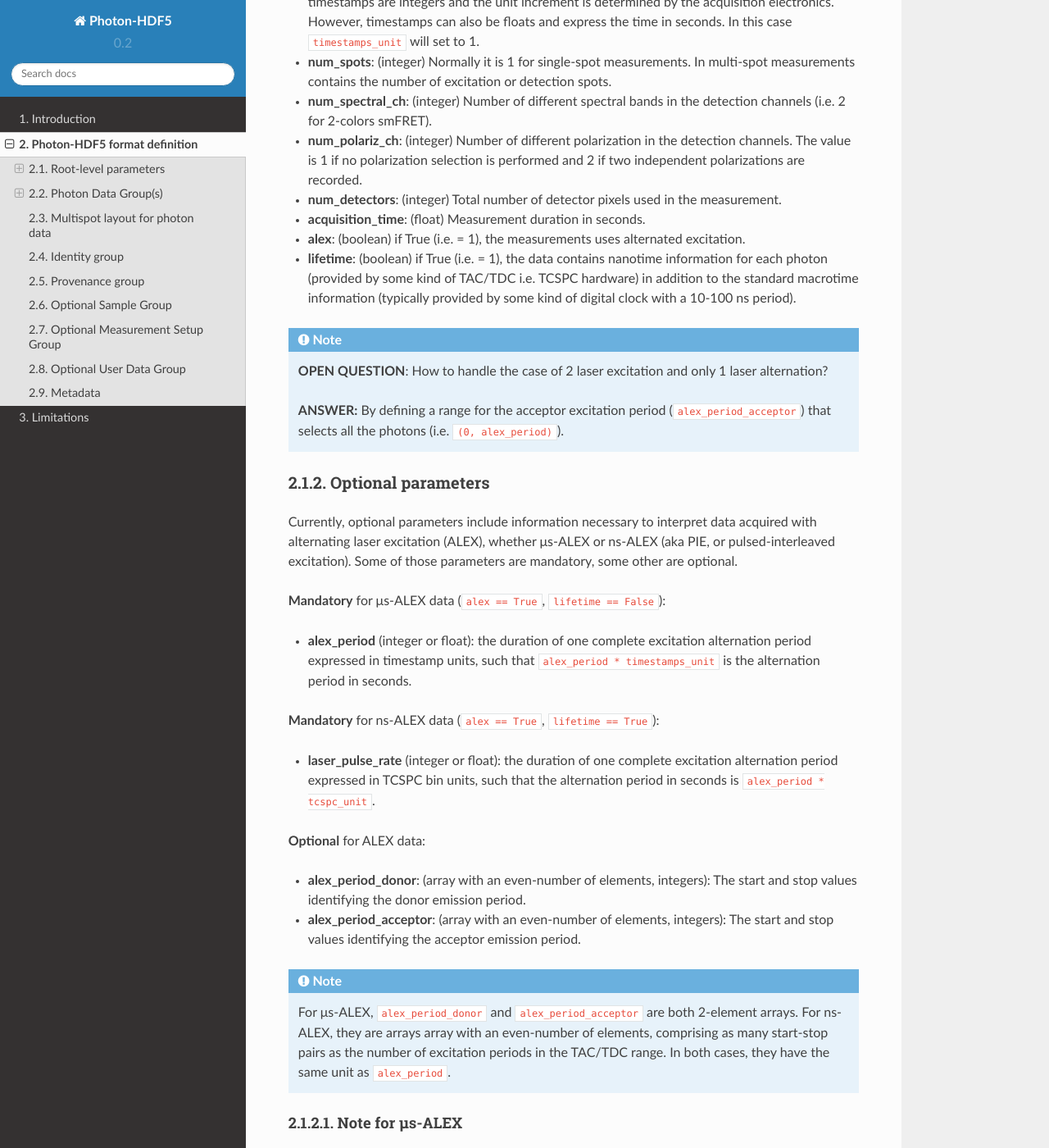
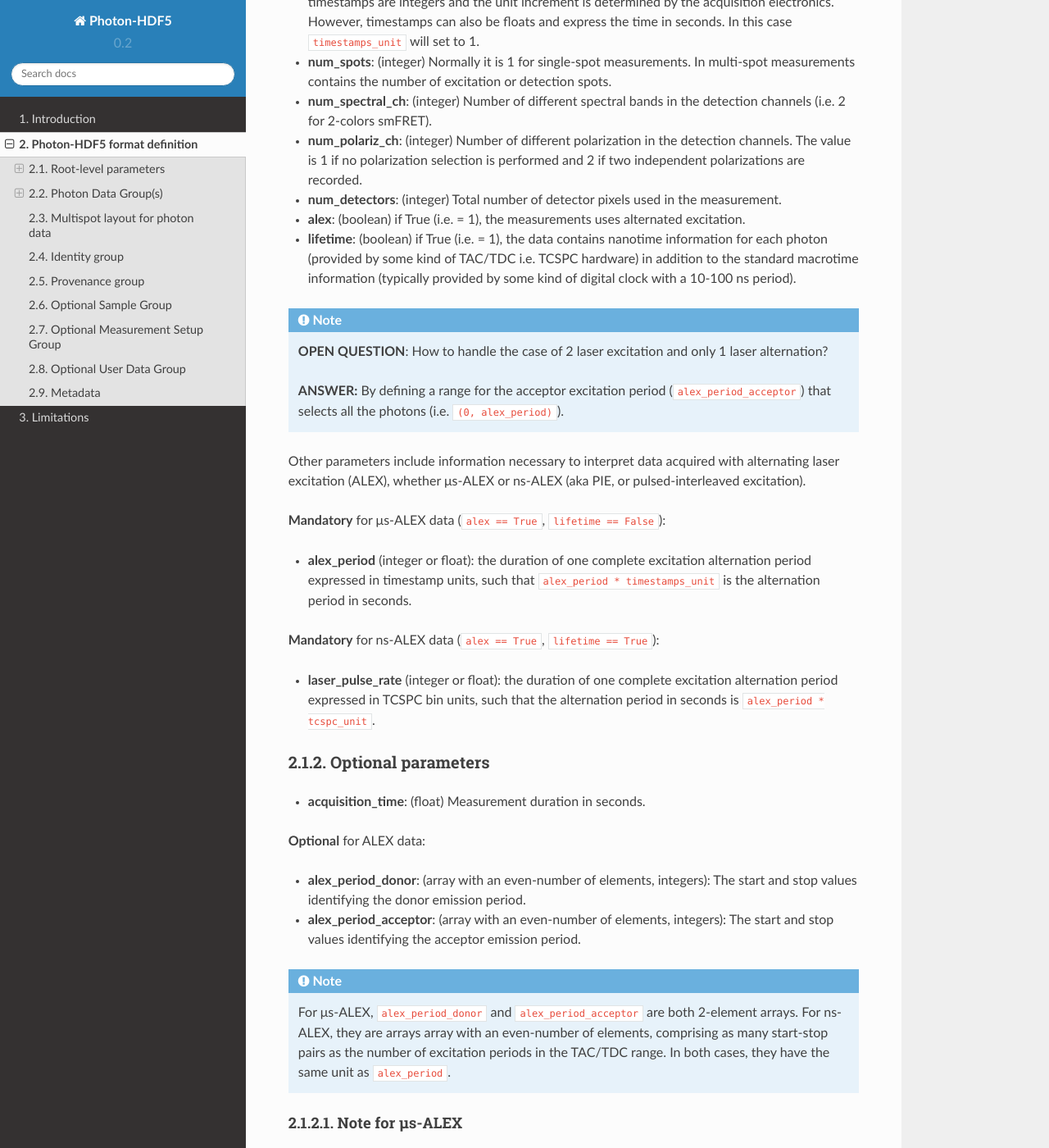
Before and after one commit to Photon-HDF5/photon-hdf5, a Sphinx documentation site: the page built from docs/phdata.rst, in a window 1280 px wide and 1400 px high, scrolled down 1112 px. Shown: the whole window at 82% size. Built offline with Sphinx 7.4.7 and the Read the Docs theme 2.0.0, drawn with Linux system fonts in a browser that asks for light colours.

Commit message:
Reorder optional and mandatory root parameters

```diff
--- a/docs/phdata.rst
+++ b/docs/phdata.rst
@@ -62,13 +59,9 @@
     (``alex_period_acceptor``) that selects all the photons (i.e.
     ``(0, alex_period)``).
 
-Optional parameters
-^^^^^^^^^^^^^^^^^^^
-
-Currently, optional parameters include information necessary to
+Other parameters include information necessary to
 interpret data acquired with alternating laser excitation (ALEX),
 whether μs-ALEX or ns-ALEX (aka PIE, or pulsed-interleaved excitation).
-Some of those parameters are mandatory, some other are optional.
 
 **Mandatory** for μs-ALEX data (``alex == True``, ``lifetime == False``):
 
```
Also changed, not shown: other parts of docs/phdata.rst (+6 -3 lines).
